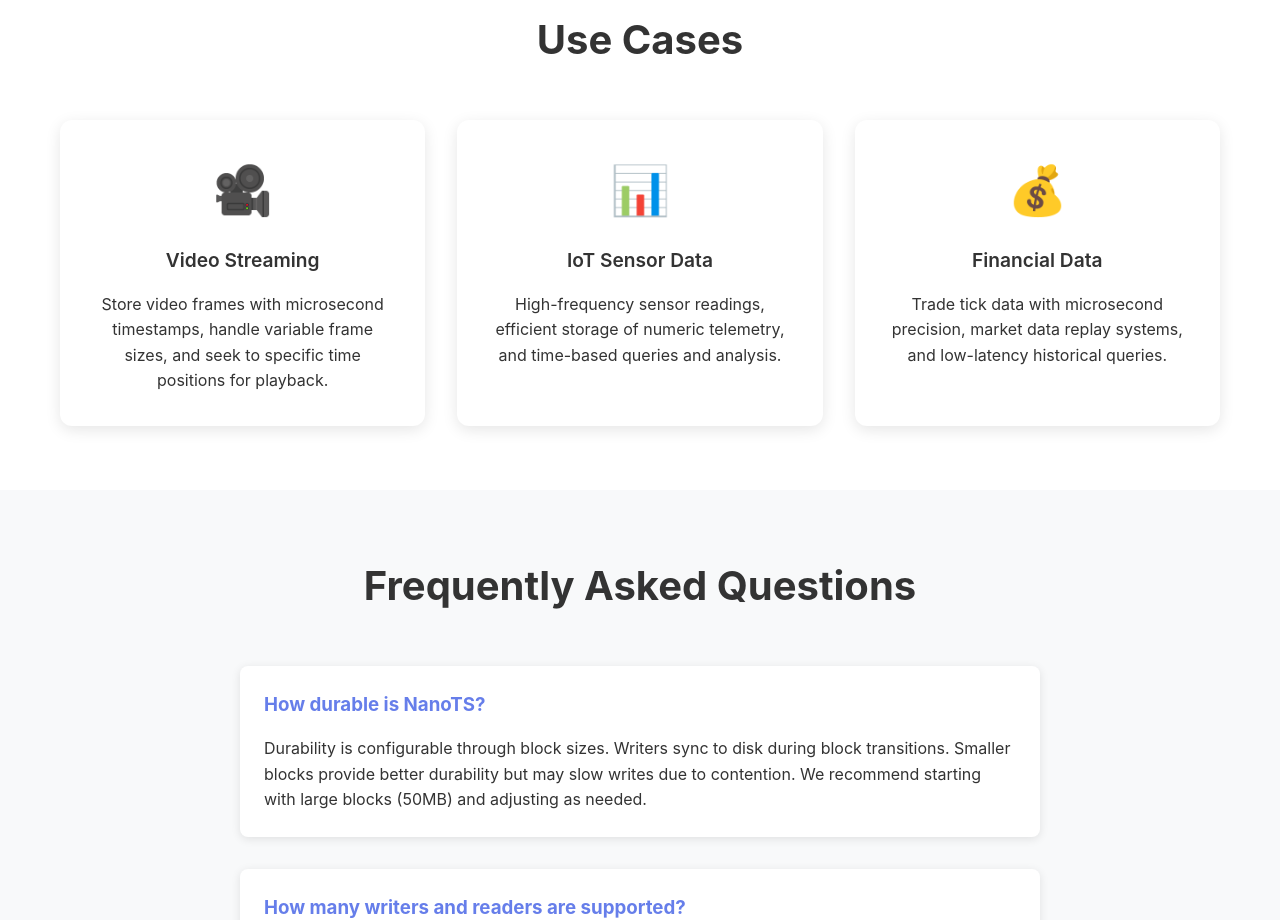
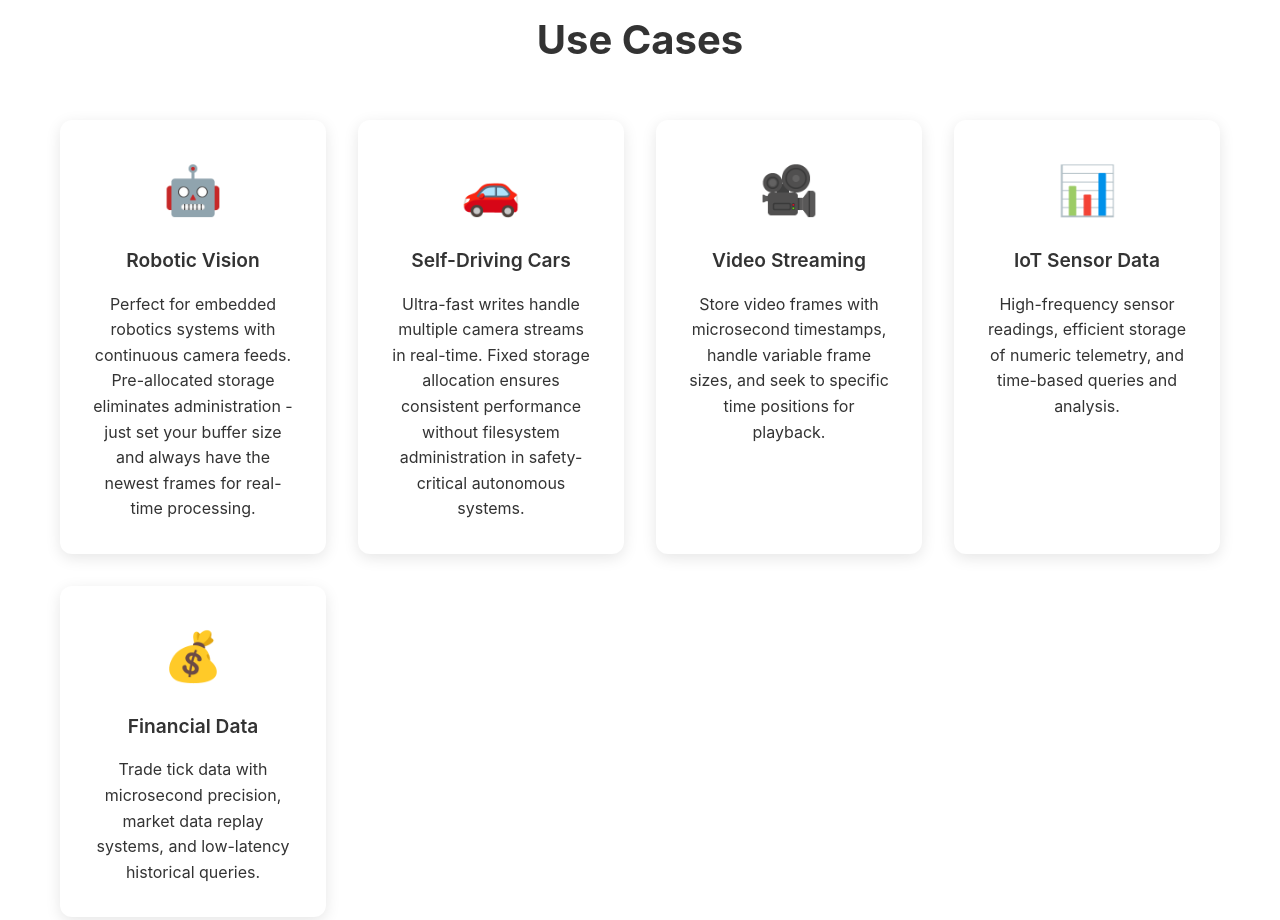
Before and after one commit to dicroce/nanots, a plain HTML site: page docs/index.html in a window 1280 px wide. Shown: the part 3940-4860 px from the top of the page. Drawn offline with Linux system fonts and the light colour scheme.

Commit message:
updated github page

```diff
--- a/docs/index.html
+++ b/docs/index.html
@@ -522,6 +522,16 @@ if (iter.find(target_timestamp)) {
             <h2 class="section-title">Use Cases</h2>
             <div class="use-cases">
                 <div class="use-case">
+                    <div class="use-case-icon">🤖</div>
+                    <h3 class="use-case-title">Robotic Vision</h3>
+                    <p>Perfect for embedded robotics systems with continuous camera feeds. Pre-allocated storage eliminates administration - just set your buffer size and always have the newest frames for real-time processing.</p>
+                </div>
+                <div class="use-case">
+                    <div class="use-case-icon">🚗</div>
+                    <h3 class="use-case-title">Self-Driving Cars</h3>
+                    <p>Ultra-fast writes handle multiple camera streams in real-time. Fixed storage allocation ensures consistent performance without filesystem administration in safety-critical autonomous systems.</p>
+                </div>
+                <div class="use-case">
                     <div class="use-case-icon">🎥</div>
                     <h3 class="use-case-title">Video Streaming</h3>
                     <p>Store video frames with microsecond timestamps, handle variable frame sizes, and seek to specific time positions for playback.</p>
```
